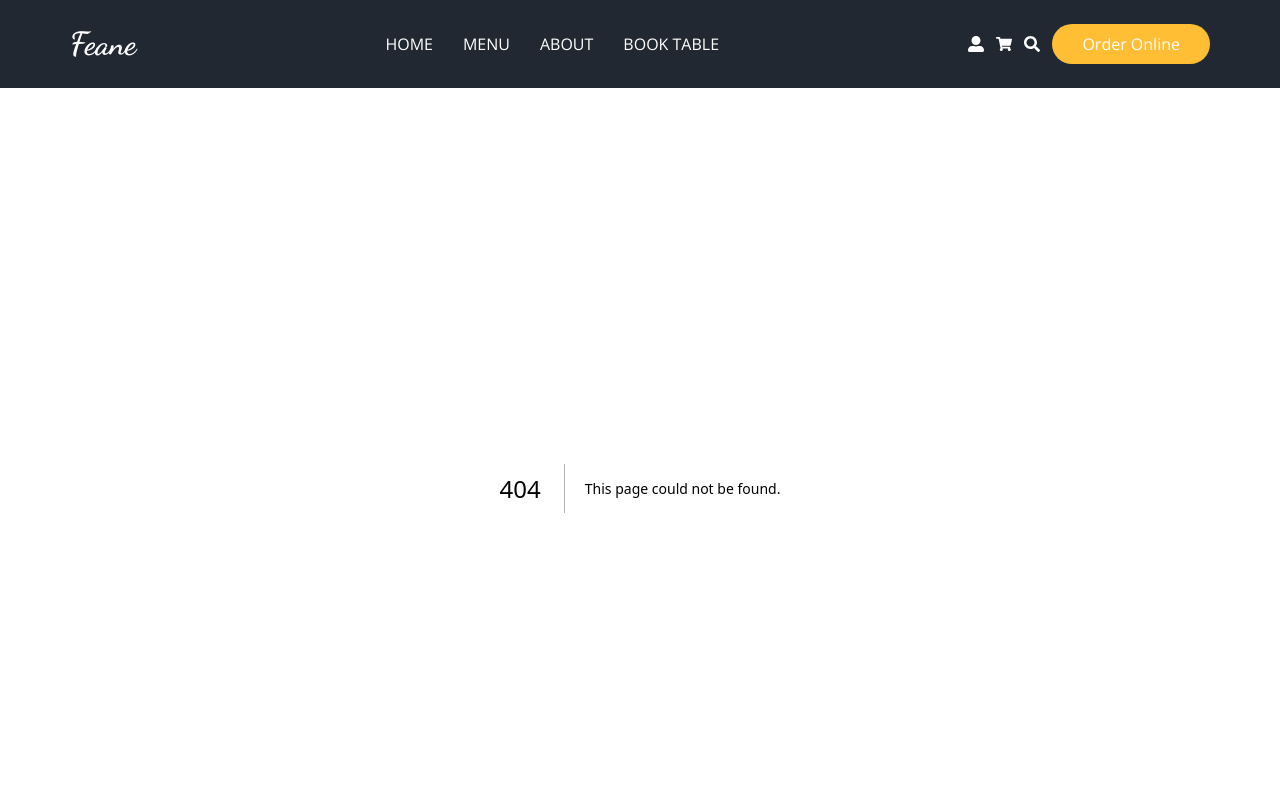
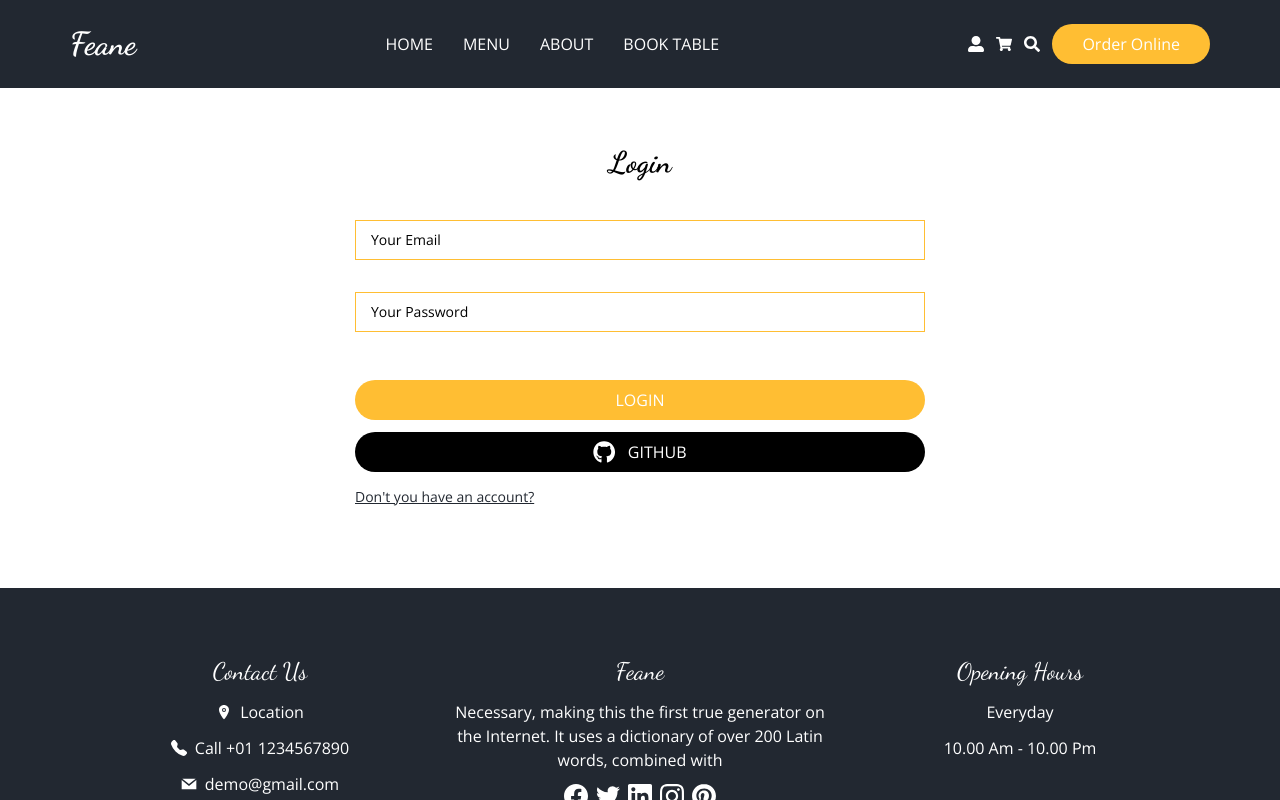
Before and after one commit to Nujsvart/food-ordering-app-nextjs, a Next.js app: page /auth/login in a window 1280 px wide. Before the commit this address had no page. Built offline with nearby package versions, Linux system fonts and the light colour scheme.

Commit message:
Login page ve login validationSchema

```diff
--- a/components/layout/Header.jsx
+++ b/components/layout/Header.jsx
@@ -52,18 +52,18 @@ const Header = () => {
         </nav>
 
         <div className="flex items-center gap-x-3">
-          <a href="">
+          <Link href="auth/login">
             <FaUserAlt className="transition-all hover:text-primary" />
-          </a>
-          <a href="">
+          </Link>
+          <Link href="">
             <FaShoppingCart className="transition-all hover:text-primary" />
-          </a>
+          </Link>
           <button onClick={() => setIsOpen(true)}>
             <FaSearch className="transition-all hover:text-primary" />
           </button>
-          <a href="" className="hidden md:flex whitespace-nowrap">
+          <Link href="" className="hidden md:flex whitespace-nowrap">
             <button className="btn-primary">Order Online</button>
-          </a>
+          </Link>
           <button
             className="sm:hidden "
             onClick={() => setIsMenuOpen(!isMenuOpen)}
--- a/pages/_app.js
+++ b/pages/_app.js
@@ -8,7 +8,7 @@ import Layout from "@/components/Layout";
 export default function App({ Component, pageProps }) {
   return (
     <Layout>
-      <Component {...pageProps} />;
+      <Component {...pageProps} />
     </Layout>
   );
 }
--- /dev/null
+++ b/pages/auth/login.jsx
@@ -0,0 +1,75 @@
+import Title from "@/components/ui/Title";
+import Input from "@/components/Form/Input";
+import { useFormik } from "formik";
+import { loginSchema } from "@/schema/login";
+import { FaGithub } from "react-icons/fa";
+import Link from "next/link";
+
+const Login = () => {
+  const formik = useFormik({
+    initialValues: {
+      email: "",
+      password: "",
+    },
+    validationSchema: loginSchema,
+    onSubmit: values => {
+      console.log(values);
+      formik.handleReset();
+    },
+  });
+
+  const loginInputs = [
+    {
+      id: 1,
+      name: "email",
+      type: "email",
+      text: "Your Email",
+      value: formik.values.email,
+      errorMessage: formik.errors.email,
+      touched: formik.touched.email,
+    },
+    {
+      id: 2,
+      name: "password",
+      type: "password",
+      text: "Your Password",
+      value: formik.values.password,
+      errorMessage: formik.errors.password,
+      touched: formik.touched.password,
+    },
+  ];
+
+  return (
+    <div className="container mx-auto pt-14">
+      <Title className="text-3xl text-center">Login</Title>
+      <form
+        className="w-full md:w-2/3 lg:w-1/2 mx-auto mt-10"
+        onSubmit={formik.handleSubmit}
+      >
+        {loginInputs.map(input => (
+          <Input
+            key={input.id}
+            {...input}
+            onChange={formik.handleChange}
+            onBlur={formik.handleBlur}
+          />
+        ))}
+        <div className="flex flex-col space-y-3 mt-6">
+          <button className="btn-primary uppercase" type="submit">
+            Login
+          </button>
+          <button className="btn-primary !bg-black uppercase flex items-center justify-center gap-x-3">
+            <FaGithub size="1.4rem" /> Github
+          </button>
+          <Link href="/auth/register">
+            <span className="underline hover:text-primary hover:no-underline transition-all text-sm text-secondary">
+              Don't you have an account?
+            </span>
+          </Link>
+        </div>
+      </form>
+    </div>
+  );
+};
+
+export default Login;
--- /dev/null
+++ b/schema/login.js
@@ -0,0 +1,12 @@
+import * as Yup from "yup";
+
+export const loginSchema = Yup.object({
+  email: Yup.string().email("Email is invalid").required("Email is required"),
+  password: Yup.string()
+    .required("Password is required")
+    .min(8, "Password is too short")
+    .matches(
+      /^(?=.*[A-Za-z])(?=.*\d)[A-Za-z\d]{8,}$/,
+      "Password must contain at least one letter and one number"
+    ),
+});
```
